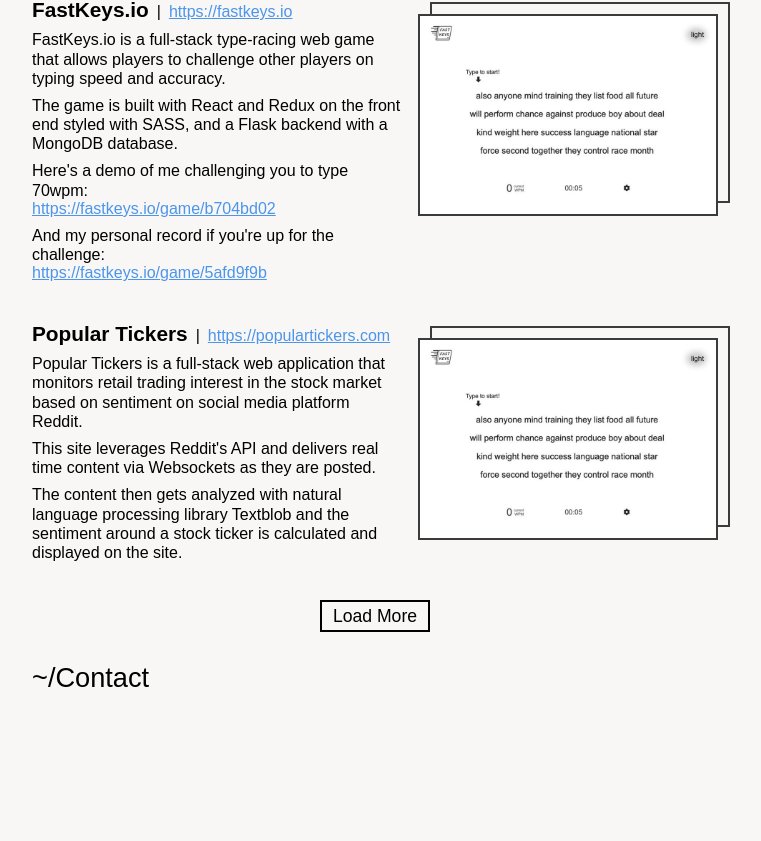
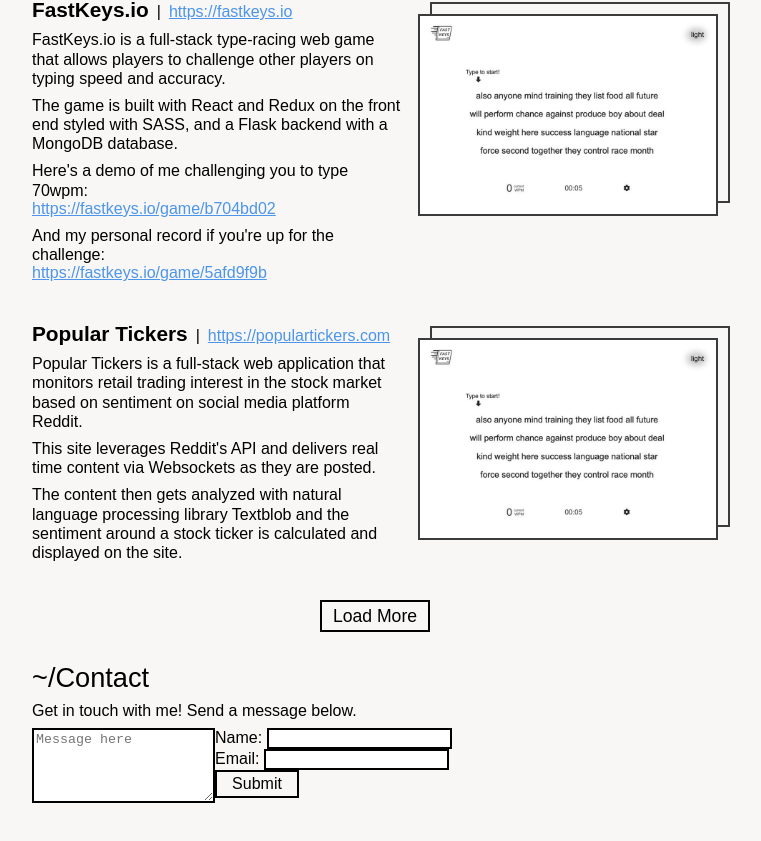
Before and after one commit to davidc360/davidcao.sh, a React (Create React App) app: page / in a window 1280 px wide. Shown: the part 551-1392 px from the top of the page, without its empty margins (265-1026 px from the left). Before the commit the page ends 1261 px from the top, so only its background shows below. Built offline with nearby package versions, Linux system fonts and the light colour scheme.

Commit message:
added contact area, pending styling

```diff
--- a/package.json
+++ b/package.json
@@ -6,6 +6,7 @@
     "@testing-library/jest-dom": "^5.11.4",
     "@testing-library/react": "^11.1.0",
     "@testing-library/user-event": "^12.1.10",
+    "emailjs-com": "^3.2.0",
     "react": "^17.0.2",
     "react-dom": "^17.0.2",
     "react-image-gallery": "^1.2.7",
--- a/src/App.sass
+++ b/src/App.sass
@@ -6,6 +6,7 @@
     display: flex
     flex-direction: column
     align-items: center
+    padding-bottom: 5rem
 
     > div
         max-width: 750px
--- a/src/Contact.js
+++ b/src/Contact.js
@@ -1,10 +1,69 @@
-import React from 'react'
+import React, { useState } from 'react'
 import './Contact.sass'
+import emailjs, { init } from 'emailjs-com'
+init('user_REUMllQclwmLqErmaHbkL')
 
 export default function () {
+    const [sent, setSent] = useState(false)
+    const [success, setSuccess] = useState(null)
+
+    function sendEmail() {
+        if (document.getElementById("messageArea").value === "") {
+            return
+        }
+        setSent(true)
+        // emailjs.sendForm("service_3dajah7","template_vtw03dc", '#contact-form')
+        //     .then(function(response) {
+        //         setSuccess(true)
+        //         console.log('SUCCESS!', response.status, response.text);
+        //     }, function(err) {
+        //         setSuccess(false)
+        //         console.log('FAILED...', err);
+        //     })
+    }
+
+    const form = (
+        <form id="contact-form">
+            <div className='contact-comment'>
+                <textarea className='contact-text-area border' id="messageArea" placeholder="Message here" name="message"></textarea>
+                <br/>
+            </div>
+            <div>
+                <div>
+                    <label>Name: </label>
+                    <input type="text" name="user_name" className="border"/>
+                </div>
+                <div>
+                    <label>Email: </label>
+                    <input type="email" name="user_email" className="border"/>
+                </div>
+                <div className='submit' onClick={sendEmail}>
+                    Submit
+                </div>
+            </div>
+        </form>
+    )
+
     return (
         <div className="contactCtn">
             <div className="heading">~/Contact</div>
+            <div className='contact'>
+                <div>
+                        Get in touch with me! Send a message below.
+                </div>
+                <br/>
+                {sent ?
+                    success === true ? (
+                        <div className="responseMsg"><br/><br/>Message sent, thank you! 😊</div>
+                    ) : (
+                            success === false ? (
+                                <div className="responseMsg"><br/><br/>Message failed to send, please try again!</div>
+                            ) : (
+                                <div className="responseMsg"><br/><br/>Sending message...</div>
+                            )
+                    )
+                : form}
+            </div>
         </div>
     )
 }
--- a/src/Contact.sass
+++ b/src/Contact.sass
@@ -1,2 +1,26 @@
 .contactCtn
     width: 100%
+
+#contact-form
+    display: flex
+
+.submit
+    display: block
+    width: 4em
+    text-align: center
+    padding: 0.2em 0.5em
+    border: solid 2px black
+
+    &:hover
+        cursor: pointer
+        box-shadow: 0 0 0 4px black
+
+    &:active
+        background-color: lightgray
+        box-shadow: 0 0 0 4px #4b95eb
+
+#messageArea
+    height: 5em
+
+.border
+    border: solid 2px black
```
Also changed, not shown: 1 other file (tests, documents, lock files or other folders).
